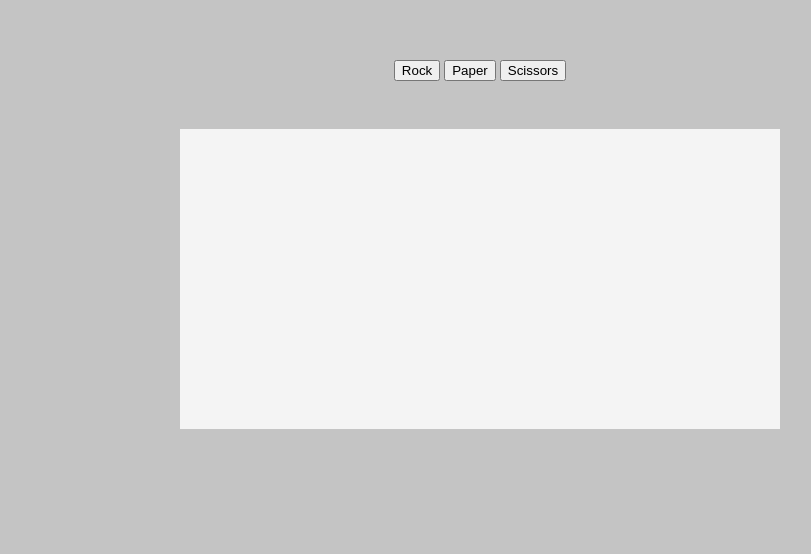
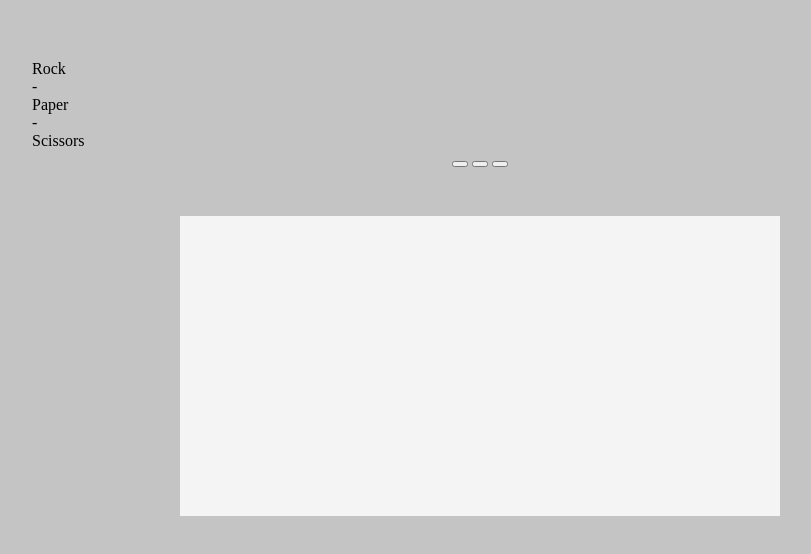
Before and after one commit to WilliamSegrestAU/rock-paper-scissors, a plain HTML site: page index.html in a window 1280 px wide. Shown: the part 132-686 px from the top of the page, without its empty margins (160-971 px from the left). Drawn offline with Linux system fonts and the light colour scheme; a web font is replaced by a local one.

Commit message:
Added title container above 'game' buttons
Includes the text 'Rock - Paper - Scissors'

Deleted text related to buttons.

```diff
--- a/index.html
+++ b/index.html
@@ -4,13 +4,21 @@
     <meta charset="UTF-8">
     <title>Rock Paper Scissors</title>
     <link rel="stylesheet" href="./style.css">
+    <link rel="stylesheet" href="https://use.typekit.net/bzj1cbw.css">
 </head>
 <body>
+    <div class="title_container">
+        <div class='rock_title' id="title">Rock</div>
+        <div id="title">-</div>
+        <div class='paper_title' id="title">Paper</div>
+        <div id="title">-</div>
+        <div class='scissors_title' id="title">Scissors</div>
+    </div>
     <div class="game_container">
         <div class="btn_container">
-            <button class="opt_btn" id="rock_btn" value="rock">Rock</button>
-            <button class="opt_btn" id="paper_btn" value="paper">Paper</button>
-            <button class="opt_btn" id="scissors_btn" value="scissors">Scissors</button>
+            <button class="opt_btn" id="rock_btn" value="rock"></button>
+            <button class="opt_btn" id="paper_btn" value="paper"></button>
+            <button class="opt_btn" id="scissors_btn" value="scissors"></button>
         </div>
         <div id="container" class="results"></div>
     </div>
```
